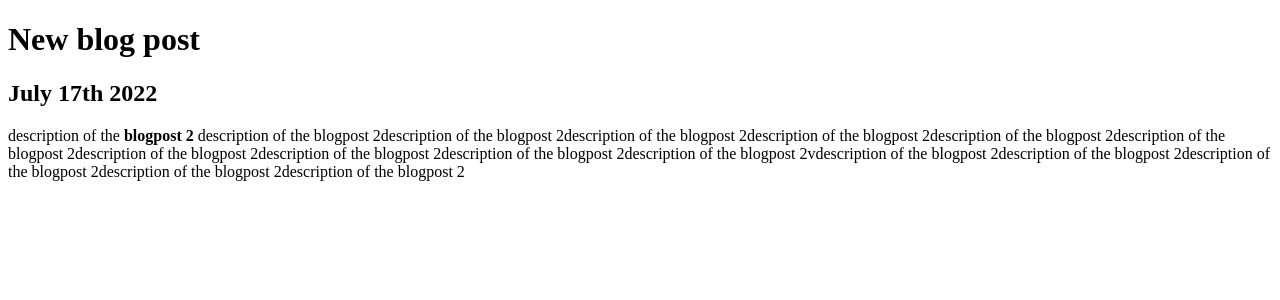
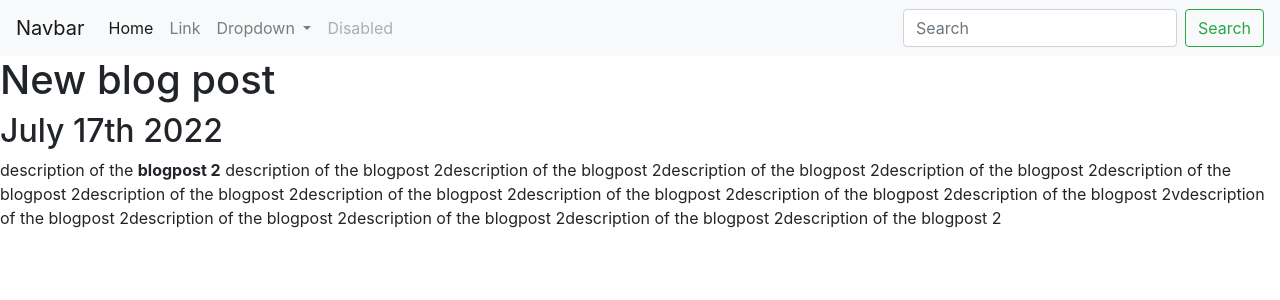
Before and after one commit to Rahul2698/personal-portfolio, a Django app: page /blog/2 in a window 1280 px wide. Shown: the top 300 px of the page. Run offline with Django 4.2, Linux system fonts and the light colour scheme; data comes from the database, SQL or seed files in the repository.

Commit message:
adding base template

```diff
--- a/blogpost/templates/blogpost/details.html
+++ b/blogpost/templates/blogpost/details.html
@@ -1,12 +1,9 @@
-<!DOCTYPE html>
-<html lang="en">
-<head>
-    <meta charset="UTF-8">
-    <title>Details</title>
-</head>
-<body>
+{% extends 'portfolio/base.html' %}
+
+{% block content %}
+
 <h1>{{ blog.title }}</h1>
 <h2>{{ blog.date | date:'F jS Y' }}</h2>
 <p>{{ blog.description | safe}}</p>
-</body>
-</html>
+
+{% endblock %}
--- /dev/null
+++ b/portfolio/templates/portfolio/base.html
@@ -0,0 +1,57 @@
+<!doctype html>
+<html lang="en">
+  <head>
+    <!-- Required meta tags -->
+    <meta charset="utf-8">
+    <meta name="viewport" content="width=device-width, initial-scale=1, shrink-to-fit=no">
+
+    <!-- Bootstrap CSS -->
+    <link rel="stylesheet" href="https://cdn.jsdelivr.net/npm/bootstrap@4.6.1/dist/css/bootstrap.min.css" integrity="sha384-zCbKRCUGaJDkqS1kPbPd7TveP5iyJE0EjAuZQTgFLD2ylzuqKfdKlfG/eSrtxUkn" crossorigin="anonymous">
+
+    <title>My Portfolio</title>
+  </head>
+  <body>
+    <nav class="navbar navbar-expand-lg navbar-light bg-light">
+  <a class="navbar-brand" href="#">Navbar</a>
+  <button class="navbar-toggler" type="button" data-toggle="collapse" data-target="#navbarSupportedContent" aria-controls="navbarSupportedContent" aria-expanded="false" aria-label="Toggle navigation">
+    <span class="navbar-toggler-icon"></span>
+  </button>
+
+  <div class="collapse navbar-collapse" id="navbarSupportedContent">
+    <ul class="navbar-nav mr-auto">
+      <li class="nav-item active">
+        <a class="nav-link" href="#">Home <span class="sr-only">(current)</span></a>
+      </li>
+      <li class="nav-item">
+        <a class="nav-link" href="#">Link</a>
+      </li>
+      <li class="nav-item dropdown">
+        <a class="nav-link dropdown-toggle" href="#" id="navbarDropdown" role="button" data-toggle="dropdown" aria-expanded="false">
+          Dropdown
+        </a>
+        <div class="dropdown-menu" aria-labelledby="navbarDropdown">
+          <a class="dropdown-item" href="#">Action</a>
+          <a class="dropdown-item" href="#">Another action</a>
+          <div class="dropdown-divider"></div>
+          <a class="dropdown-item" href="#">Something else here</a>
+        </div>
+      </li>
+      <li class="nav-item">
+        <a class="nav-link disabled">Disabled</a>
+      </li>
+    </ul>
+    <form class="form-inline my-2 my-lg-0">
+      <input class="form-control mr-sm-2" type="search" placeholder="Search" aria-label="Search">
+      <button class="btn btn-outline-success my-2 my-sm-0" type="submit">Search</button>
+    </form>
+  </div>
+</nav>
+
+    {% block content %} {% endblock %}
+
+    <!-- Option 1: jQuery and Bootstrap Bundle (includes Popper) -->
+    <script src="https://cdn.jsdelivr.net/npm/jquery@3.5.1/dist/jquery.slim.min.js" integrity="sha384-DfXdz2htPH0lsSSs5nCTpuj/zy4C+OGpamoFVy38MVBnE+IbbVYUew+OrCXaRkfj" crossorigin="anonymous"></script>
+    <script src="https://cdn.jsdelivr.net/npm/bootstrap@4.6.1/dist/js/bootstrap.bundle.min.js" integrity="sha384-fQybjgWLrvvRgtW6bFlB7jaZrFsaBXjsOMm/tB9LTS58ONXgqbR9W8oWht/amnpF" crossorigin="anonymous"></script>
+
+  </body>
+</html>
```
Also changed, not shown: blogpost/templates/blogpost/all_blogs.html (+6 -9 lines), portfolio/templates/portfolio/home.html (+7 -11 lines).
